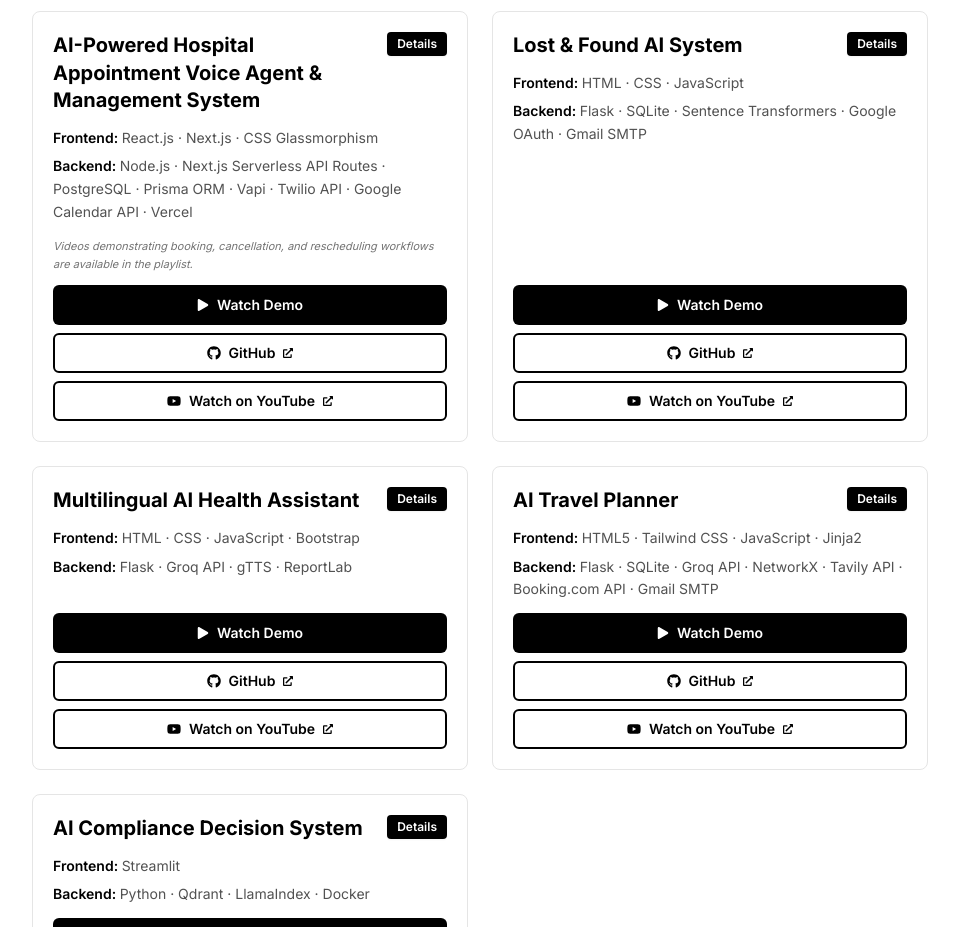
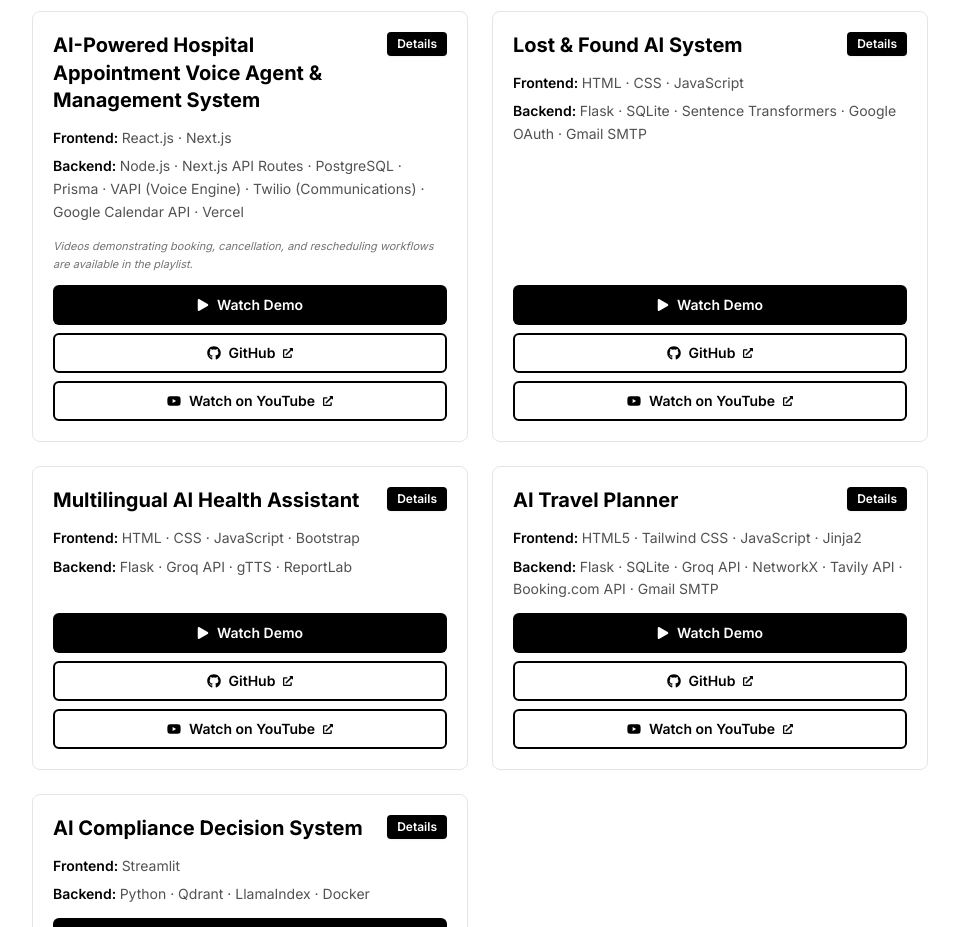
Before and after one commit to Muqadas1234/My-portfolio, a React (Vite) app: page / in a window 1280 px wide. Shown: the part 3360-4287 px from the top of the page, without its empty margins (160-1119 px from the left). Built offline with nearby package versions, Linux system fonts and the light colour scheme.

Commit message:
Simplify AI Receptionist project title, features, and stack

```diff
--- a/src/data/portfolioData.js
+++ b/src/data/portfolioData.js
@@ -443,19 +443,19 @@
   {
     id: 3,
     title: 'AI-Powered Hospital Appointment Voice Agent & Management System',
-    description: `A comprehensive hospital management solution that bridges the gap between patient convenience and administrative efficiency. At its core, the system features an intelligent AI Voice Assistant that enables patients to book, reschedule, and cancel appointments via phone call using natural language. This voice agent is seamlessly integrated with a secure Web Dashboard for hospital staff, ensuring real-time Google Calendar synchronization, automated WhatsApp/SMS reminders, and robust conflict prevention.
+    description: `A smart hospital management solution featuring an AI Voice Assistant that lets patients book, reschedule, and cancel appointments via phone call using natural language. It fully automates operations by syncing with Google Calendar, sending WhatsApp/SMS alerts, and providing a secure Web Dashboard for hospital staff.
 
 Key Features:
-I. AI Voice Booking System: Allows patients to manage their appointments (schedule, reschedule, cancel) over a phone call using natural language processing, without navigating complex menus.
-II. Centralized Admin Dashboard: A dedicated web interface for hospital administrators to monitor patient records, track daily schedules, and manage doctor availability.
-III. Real-Time Google Calendar Sync: Instantly creates and updates events on the doctor's personal Google Calendar the moment a patient confirms a booking via the voice agent.
-IV. Automated Patient Reminders: Reduces no-shows by sending instant booking confirmations and automated 24-hour reminders via WhatsApp and SMS.
-V. Smart Conflict Resolution: Automatically verifies slot availability in real-time to prevent overlapping appointments and double-booking.`,
+I. Voice AI Booking: Natural language scheduling over phone calls.
+II. Admin Dashboard: Web interface to manage patients and doctors.
+III. Google Calendar Sync: Live, automated updates to doctor schedules.
+IV. Patient Reminders: Instant confirmations and 24-hour alerts via WhatsApp/SMS.
+V. Conflict Resolution: Real-time slot verification to prevent double-booking.`,
     note: 'Videos demonstrating booking, cancellation, and rescheduling workflows are available in the playlist.',
     github: 'https://github.com/Muqadas1234/AI-powered-hospital-appointment-agent',
     youtube: 'kn9bAX83H00',
-    frontend: ['React.js', 'Next.js', 'CSS Glassmorphism'],
-    backend: ['Node.js', 'Next.js Serverless API Routes', 'PostgreSQL', 'Prisma ORM', 'Vapi', 'Twilio API', 'Google Calendar API', 'Vercel'],
+    frontend: ['React.js', 'Next.js'],
+    backend: ['Node.js', 'Next.js API Routes', 'PostgreSQL', 'Prisma', 'VAPI (Voice Engine)', 'Twilio (Communications)', 'Google Calendar API', 'Vercel'],
   },
   {
     id: 4,
```
